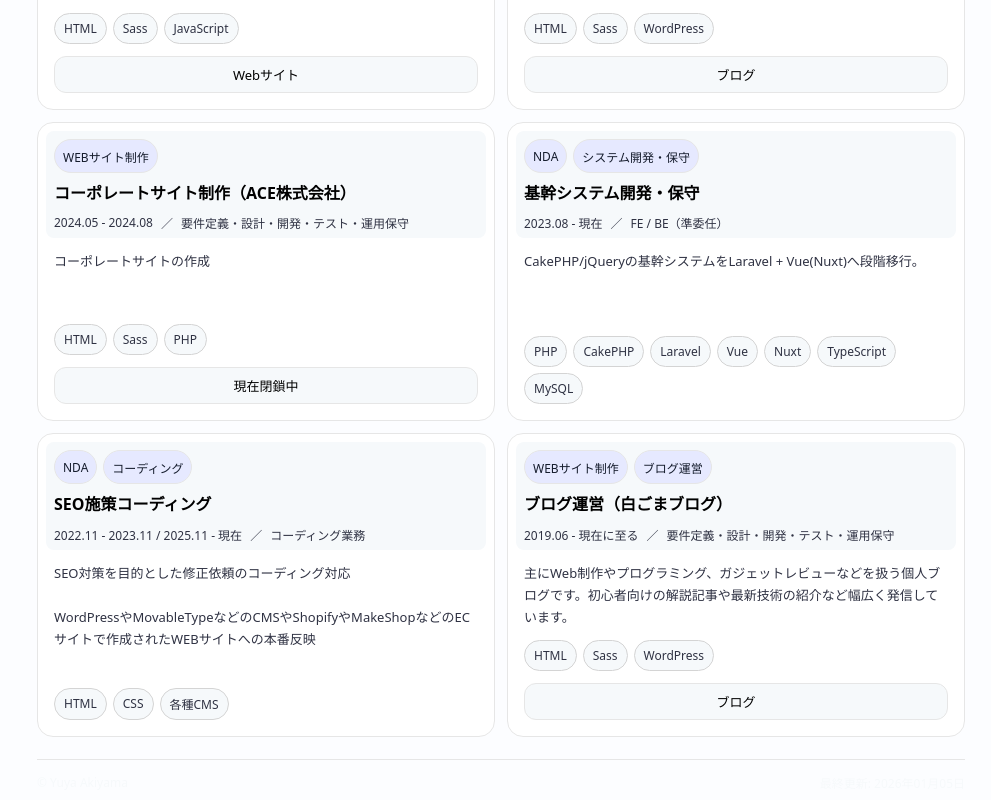
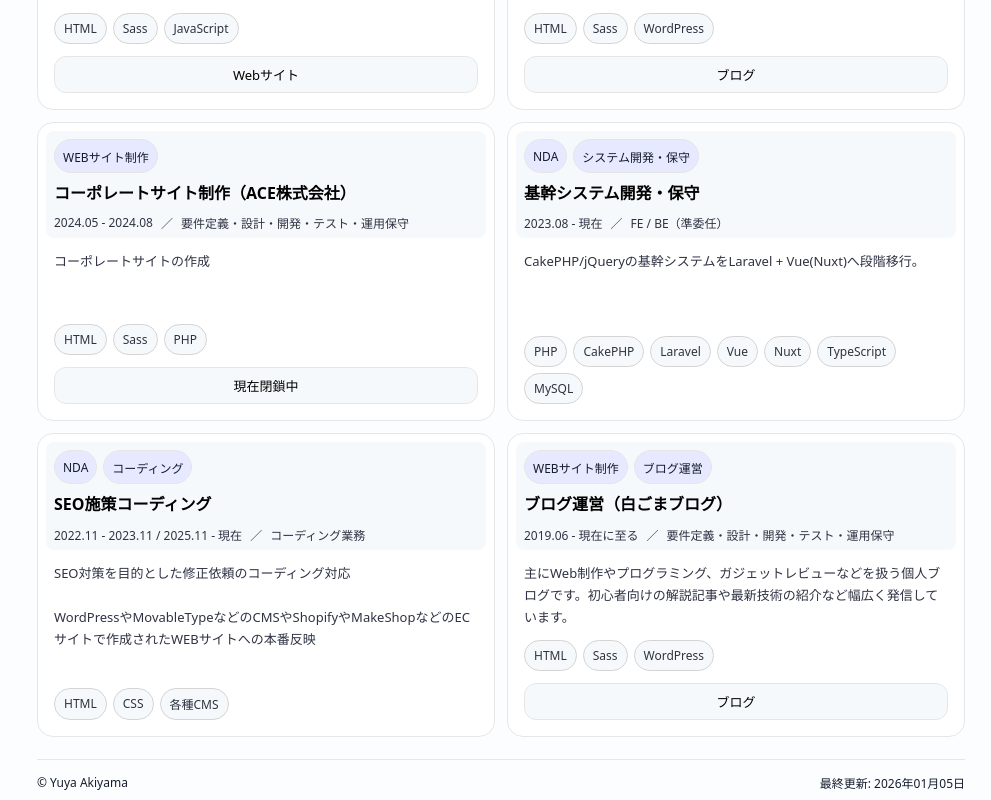
Before and after one commit to Zaty-Akiyama/portfolio, a Next.js app: page / in a window 1280 px wide. Shown: the part 1050-1850 px from the top of the page, without its empty margins (289-1280 px from the left). Built offline with nearby package versions, Linux system fonts and the light colour scheme.

Commit message:
フッター共通化

```diff
--- a/src/components/layout/AppShell.module.css
+++ b/src/components/layout/AppShell.module.css
@@ -9,6 +9,22 @@
   position: relative;
 }
 
+
+.footer {
+  margin-top: 22px;
+  padding-top: 14px;
+  border-top: 1px solid var(--color-border);
+  color: var(--color-main-600);
+  font-size: 12px;
+  display: flex;
+  justify-content: space-between;
+  gap: 12px;
+}
+
+.footerNote {
+  font-family: var(--mono);
+}
+
 @media (max-width: 980px) {
   .app {
     grid-template-columns: 1fr;
--- a/src/components/layout/AppShell.tsx
+++ b/src/components/layout/AppShell.tsx
@@ -5,7 +5,13 @@ export function AppShell({ children }: { children: React.ReactNode }) {
   return (
     <div className={styles.app}>
       <Sidebar />
-      <main className={styles.main}>{children}</main>
+      <main className={styles.main}>
+        {children}
+        <footer className={styles.footer}>
+          <div>© Yuya Akiyama</div>
+          <div className={styles.footerNote}>最終更新: 2026年01月05日</div>
+        </footer>
+      </main>
     </div>
   );
 }
--- a/src/components/works/WorksPage.module.css
+++ b/src/components/works/WorksPage.module.css
@@ -22,21 +22,6 @@
   align-items: center;
 }
 
-.footer {
-  margin-top: 22px;
-  padding-top: 14px;
-  border-top: 1px solid var(--color-border);
-  color: var(--color-main-50);
-  font-size: 12px;
-  display: flex;
-  justify-content: space-between;
-  gap: 12px;
-}
-
-.footerNote {
-  font-family: var(--mono);
-}
-
 @media (max-width: 980px) {
   .right {
     width: 100%;
--- a/src/components/works/WorksPage.tsx
+++ b/src/components/works/WorksPage.tsx
@@ -82,11 +82,6 @@ export function WorksPage() {
         </p>
 
         <WorksSection id="featured" title="実績" projects={filteredProjects} keywords={q} />
-
-        <footer className={styles.footer}>
-          <div>© Yuya Akiyama</div>
-          <div className={styles.footerNote}>最終更新: 2026年01月05日</div>
-        </footer>
       </div>
     </>
   );
```
